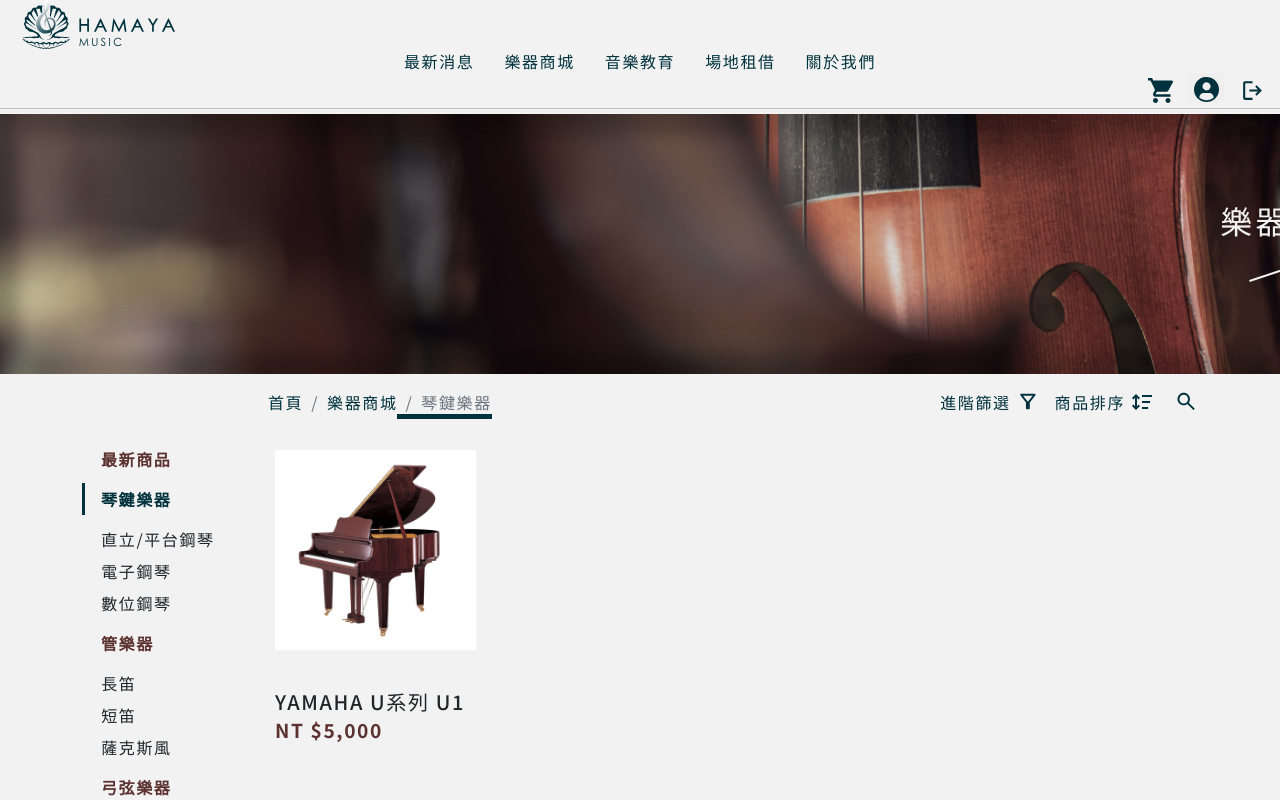
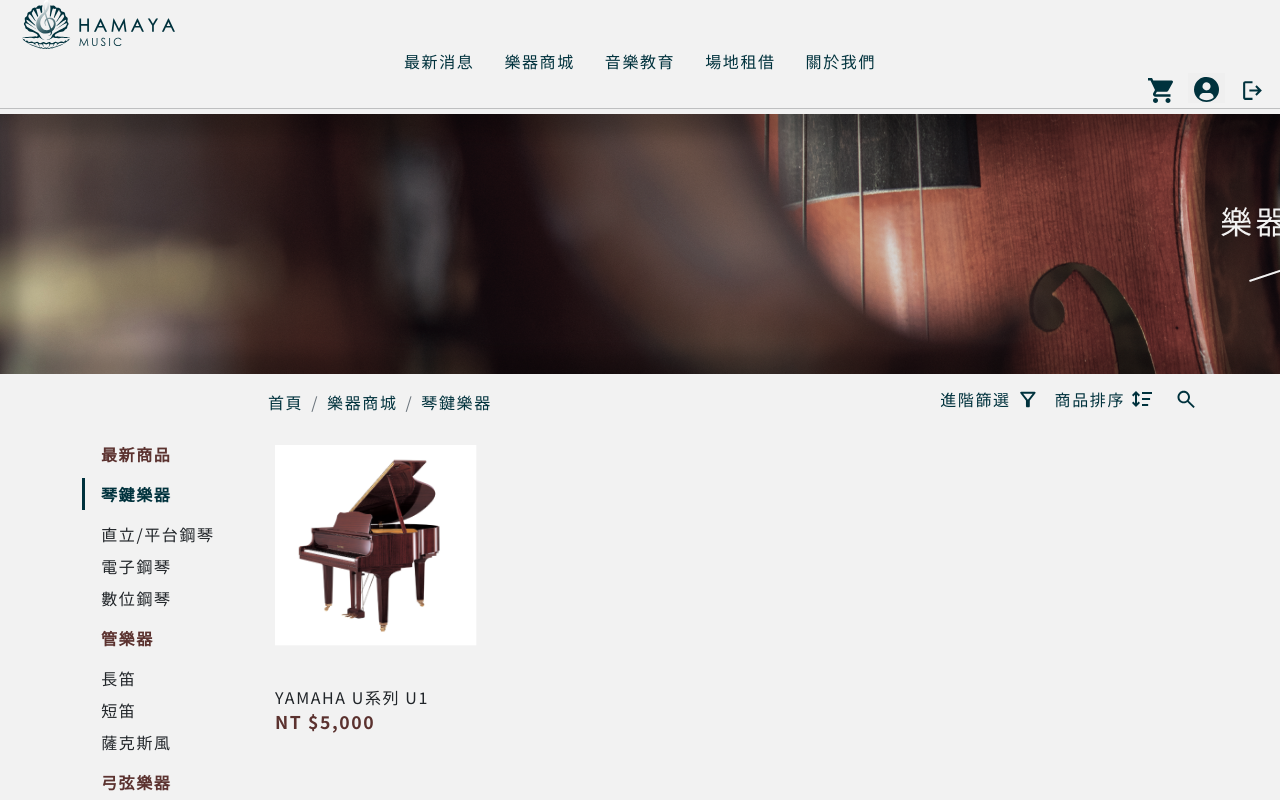
Before and after one commit to TSENG-TZU-YU/MFEE27-HAMAYA, a React (Create React App) app: page /product in a window 1280 px wide. Shown: the top 800 px of the page. Built offline with nearby package versions, Linux system fonts and the light colour scheme.

Commit message:
Products update

```diff
--- a/src/pages/Products/ProductsList/CategoryNav.js
+++ b/src/pages/Products/ProductsList/CategoryNav.js
@@ -2,9 +2,6 @@ import React from 'react';
 
 function CategoryNav() {
   const category = [
-    {
-      main: '最新商品',
-    },
     {
       main: '琴鍵樂器',
       sub: ['直立/平台鋼琴', '電子鋼琴', '數位鋼琴'],
--- a/src/pages/Products/ProductsList/FilterNav.js
+++ b/src/pages/Products/ProductsList/FilterNav.js
@@ -7,6 +7,7 @@ function FilterNav() {
   return (
     <div className="d-flex flex-row-reverse">
       <div className="col-10 d-flex justify-content-between align-items-center">
+        {/* 麵包屑 */}
         <ul className="breadcrumb">
           <li className="breadcrumb-item">
             <a href="/">首頁</a>
@@ -14,10 +15,10 @@ function FilterNav() {
           <li className="breadcrumb-item">
             <a href="/">樂器商城 </a>
           </li>
-          <li className="breadcrumb-item active" aria-current="page">
-            琴鍵樂器
-          </li>
+          <li className="breadcrumb-item">琴鍵樂器</li>
         </ul>
+
+        {/* 篩選 */}
         <div className="filter-nav d-flex">
           <div className="main-color me-3">
             進階篩選
--- a/src/pages/Products/ProductsList/ProductsItem.js
+++ b/src/pages/Products/ProductsList/ProductsItem.js
@@ -31,7 +31,7 @@ function ProductsItem() {
       </div>
       <div className="product-body">
         {/* 品名 */}
-        <h5 className="product-name mt-2">YAMAHA U系列 U1</h5>
+        <p className="product-name mt-2">YAMAHA U系列 U1</p>
         {/* 價格 */}
         <p className="price accent-color">NT $5,000</p>
       </div>
--- a/src/pages/Products/ProductsList/index.scss
+++ b/src/pages/Products/ProductsList/index.scss
@@ -19,6 +19,7 @@ ul > li:hover {
 
 .breadcrumb {
   margin-top: 1rem;
+  color: $main;
 }
 
 .main-color {
@@ -53,10 +54,9 @@ ul > li:hover {
 }
 
 .price {
-  font-size: 1.2rem;
+  font-size: 1.1rem;
   font-weight: bold;
 }
-
 
 .product-icon {
   width: 1.15rem;
@@ -78,6 +78,10 @@ ul > li:hover {
   height: 100%;
   background-color: rgba(0, 0, 0, 0);
   transition: .4s;
+}
+
+.product{
+  height: 350px;
 }
 
 .product:hover .img-mask{
@@ -117,6 +121,7 @@ ul > li:hover {
 .product:hover .compare {
   opacity: 1;
 }
+
 .product:hover .like {
   opacity: 1;
 }
@@ -132,7 +137,6 @@ ul > li:hover {
   background: lighten($main-light,10%);
 }
 
-
 .filter-nav {
   cursor: pointer;
 }
```
